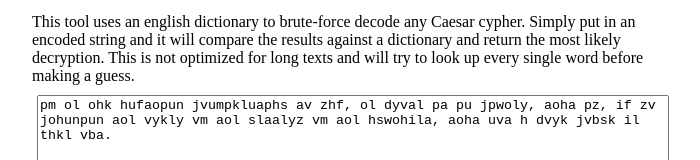
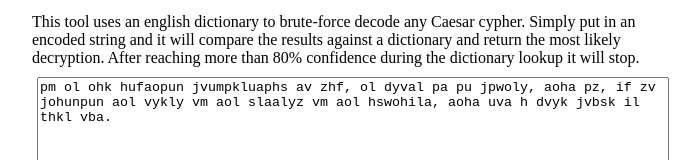
Before and after one commit to EyeOfMidas/caesar-cypher-solver, a plain HTML site: page index.html in a window 1280 px wide. Shown: the top 160 px of the page, without its empty margins (292-992 px from the left). Drawn offline with Linux system fonts and the light colour scheme; no server answers.

Commit message:
updating text description

```diff
--- a/index.html
+++ b/index.html
@@ -33,7 +33,7 @@
 	</style>
 </head>
 <body>
-	<div id="overview">This tool uses an english dictionary to brute-force decode any Caesar cypher. Simply put in an encoded string and it will compare the results against a dictionary and return the most likely decryption. This is not optimized for long texts and will try to look up every single word before making a guess.</div>
+	<div id="overview">This tool uses an english dictionary to brute-force decode any Caesar cypher. Simply put in an encoded string and it will compare the results against a dictionary and return the most likely decryption. After reaching more than 80% confidence during the dictionary lookup it will stop.</div>
 	<div id="input-wrapper">
 	<textarea id="input">pm ol ohk hufaopun jvumpkluaphs av zhf, ol dyval pa pu jpwoly, aoha pz, if zv johunpun aol vykly vm aol slaalyz vm aol hswohila, aoha uva h dvyk jvbsk il thkl vba.</textarea>
 	<button id="decode" disabled="disabled">Loading</button>
```
